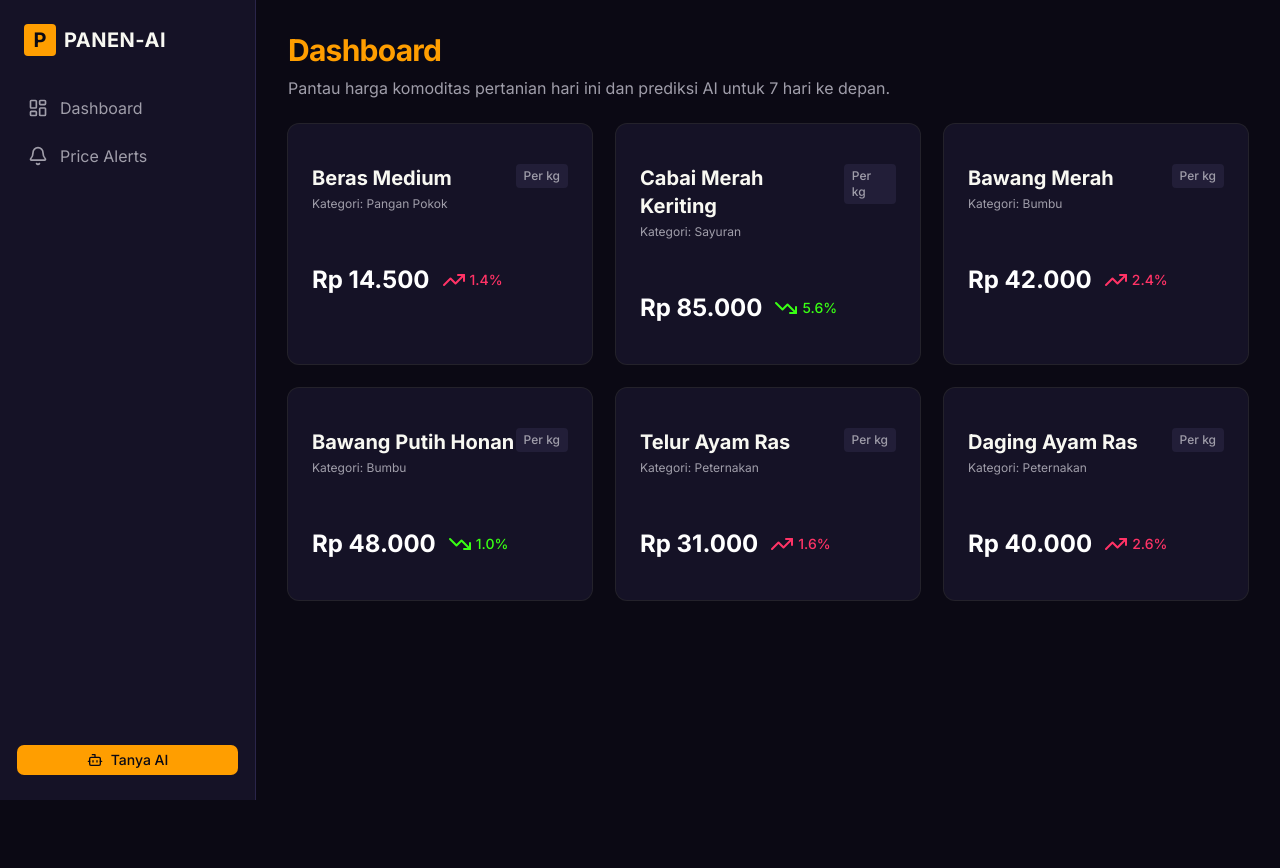
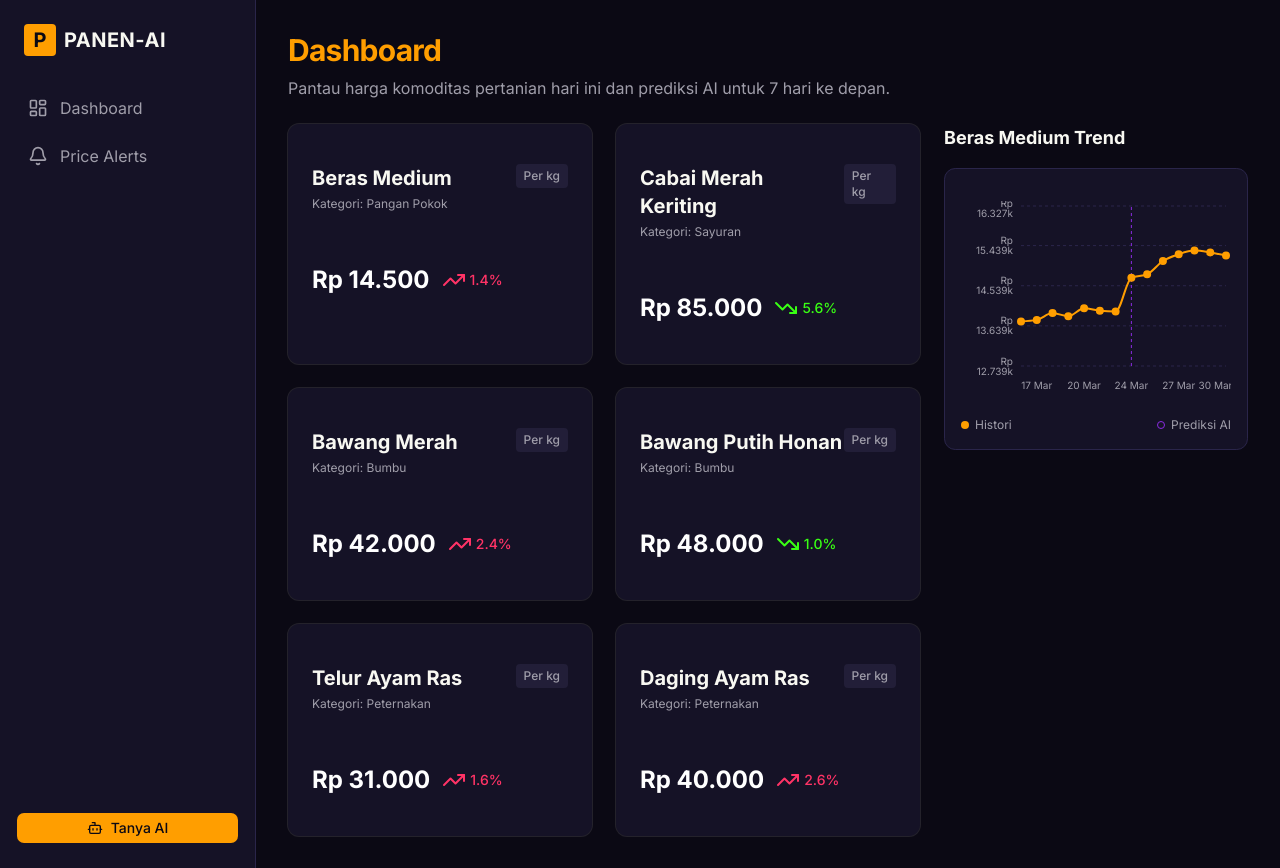
Before and after one commit to belpythons/mvp-panen-ai, a Next.js app: page / in a window 1280 px wide. Before the commit the page ends 800 px from the top, so only its background shows below. Built offline with nearby package versions, Linux system fonts and the light colour scheme.

Commit message:
feat(dashboard): update CommodityGrid layout and logic

```diff
--- a/src/components/dashboard/CommodityGrid.tsx
+++ b/src/components/dashboard/CommodityGrid.tsx
@@ -1,12 +1,44 @@
+"use client";
+
+import { useState } from "react";
 import { Commodity } from "@/types";
 import { CommodityCard } from "./CommodityCard";
+import { PriceChart } from "./PriceChart";
 
 export function CommodityGrid({ commodities }: { commodities: Commodity[] }) {
+  const [selectedCommodity, setSelectedCommodity] = useState<Commodity>(commodities[0]);
+
   return (
-    <div className="grid grid-cols-1 md:grid-cols-2 lg:grid-cols-3 gap-6">
-      {commodities.map((commodity) => (
-        <CommodityCard key={commodity.id} commodity={commodity} />
-      ))}
+    <div className="flex flex-col md:grid md:grid-cols-3 gap-6 relative">
+      <div className="md:col-span-1 md:order-last sticky top-0 z-10 bg-background/95 backdrop-blur p-4 rounded-xl border border-border md:static md:bg-transparent md:backdrop-blur-none md:p-0 md:rounded-none md:border-none md:sticky md:top-6 md:self-start">
+        <h3 className="text-lg font-bold mb-4 text-foreground">{selectedCommodity?.name} Trend</h3>
+        {selectedCommodity && (
+          <div className="bg-card p-4 rounded-xl border border-border">
+            <PriceChart data={[...selectedCommodity.history, ...selectedCommodity.predicted]} />
+            <div className="flex justify-between items-center mt-4 text-xs">
+              <div className="flex items-center gap-1.5">
+                <div className="w-2 h-2 rounded-full bg-primary" />
+                <span className="text-muted-foreground">Histori</span>
+              </div>
+              <div className="flex items-center gap-1.5">
+                <div className="w-2 h-2 rounded-full border border-secondary" />
+                <span className="text-muted-foreground">Prediksi AI</span>
+              </div>
+            </div>
+          </div>
+        )}
+      </div>
+
+      <div className="md:col-span-2 grid grid-cols-1 sm:grid-cols-2 gap-6">
+        {commodities.map((commodity) => (
+          <CommodityCard
+            key={commodity.id}
+            commodity={commodity}
+            isSelected={selectedCommodity?.id === commodity.id}
+            onClick={() => setSelectedCommodity(commodity)}
+          />
+        ))}
+      </div>
     </div>
   );
 }
```
